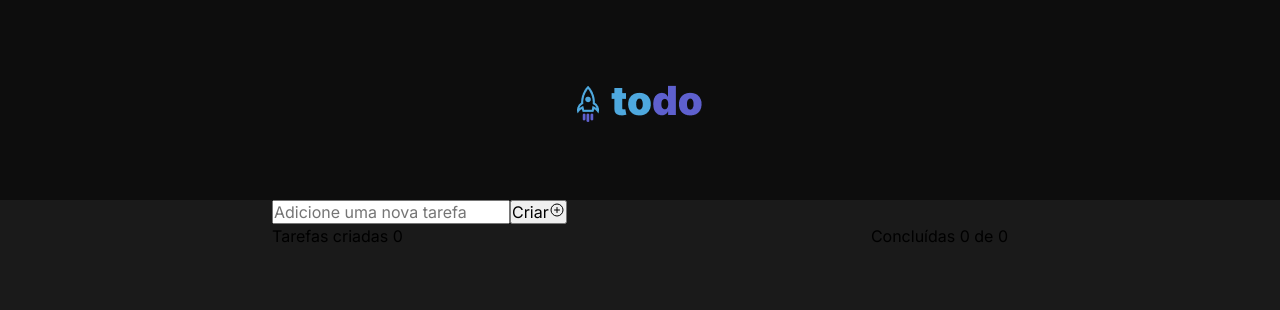
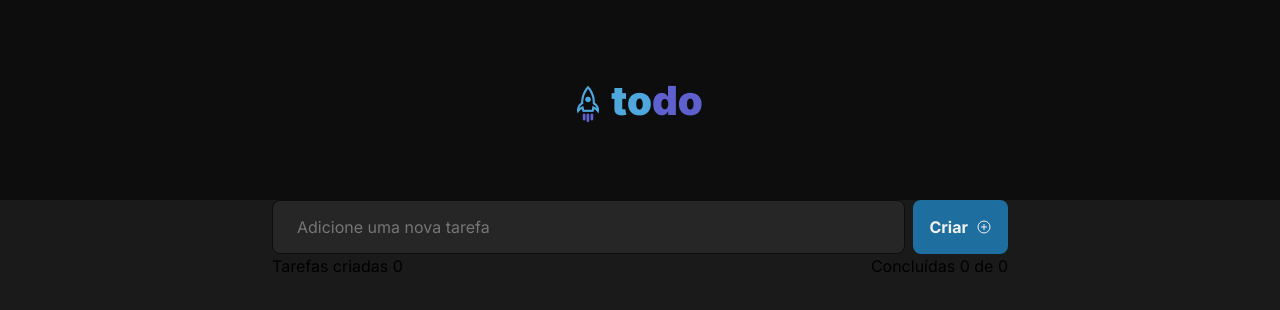
Before and after one commit to robrunodev/todo-app-challange, a React (Vite) app: page / in a window 1280 px wide. Shown: the top 310 px of the page. Built offline with nearby package versions, Linux system fonts and the light colour scheme.

Commit message:
creating and styling component form

```diff
--- a/src/App.tsx
+++ b/src/App.tsx
@@ -1,9 +1,9 @@
 import { ChangeEvent, FormEvent, useState } from 'react'
 import { Header } from './components/Header/Header'
 import styles from './App.module.scss'
-import { PlusCircle } from 'phosphor-react'
 import { TodoBox } from './components/TodoBox/TodoBox'
 import { TodoProps } from './utils/interfaces'
+import { NewTodoForm } from './components/NewTodoForm/NewTodoForm'
 
 function App() {
   const [todoText, setTodoText] = useState('')
@@ -52,21 +52,12 @@ function App() {
     <>
       <Header />
       <main className={styles.app}>
-        <form onSubmit={handleAddNewTodo}>
-          <input
-            value={todoText}
-            type="text"
-            name="todoText"
-            placeholder='Adicione uma nova tarefa'
-            onChange={handleChangeTodoText}
-            autoComplete="off"
-          />
-          <button type="submit">
-            Criar
-            <PlusCircle />
-          </button>
-        </form>
 
+        <NewTodoForm
+          handleAddNewTodo={handleAddNewTodo}
+          handleChangeTodoText={handleChangeTodoText}
+          inputValue={todoText}
+        />
 
         <div className={styles['todo-list']}>
           <div className={styles['todo-list__header']}>
--- /dev/null
+++ b/src/components/NewTodoForm/NewTodoForm.module.scss
@@ -0,0 +1,41 @@
+.NewTodoForm {
+  form {
+    display: flex;
+
+    input[type="text"] {
+      background: var(--gray-500);
+      border-radius: 8px;
+      border: 1px solid var(--gray-700);
+      height: 3.4rem;
+      flex: 1;
+      padding: 1.5rem;
+      color: white;
+
+      &:focus {
+        outline: transparent;
+        border-color: var(--purple-dark);
+      }
+    }
+    button {
+      margin-left: 0.5rem;
+      border-radius: 8px;
+      background: var(--blue-dark);
+      color: var(--gray-100);
+      display: flex;
+      justify-content: space-between;
+      align-items: center;
+      border: 0;
+      cursor: pointer;
+      padding: 1rem;
+      font-weight: bold;
+
+      svg {
+        margin-left: 0.5rem;
+      }
+
+      &:hover {
+        background: var(--blue);
+      }
+    }
+  }
+}
--- /dev/null
+++ b/src/components/NewTodoForm/NewTodoForm.tsx
@@ -0,0 +1,30 @@
+import { PlusCircle } from 'phosphor-react';
+import { ChangeEvent, FormEvent } from 'react';
+import styles from './NewTodoForm.module.scss';
+
+interface NewTodoFormPros {
+    handleAddNewTodo: (event: FormEvent) => void;
+    inputValue: string;
+    handleChangeTodoText: (event: ChangeEvent<HTMLInputElement>) => void;
+}
+
+export function NewTodoForm({ inputValue, handleAddNewTodo, handleChangeTodoText }: NewTodoFormPros) {
+    return (
+        <div className={styles.NewTodoForm}>
+            <form onSubmit={handleAddNewTodo}>
+                <input
+                    value={inputValue}
+                    type="text"
+                    name="todoText"
+                    placeholder='Adicione uma nova tarefa'
+                    onChange={handleChangeTodoText}
+                    autoComplete="off"
+                />
+                <button type="submit">
+                    Criar
+                    <PlusCircle />
+                </button>
+            </form>
+        </div>
+    )
+}
```
